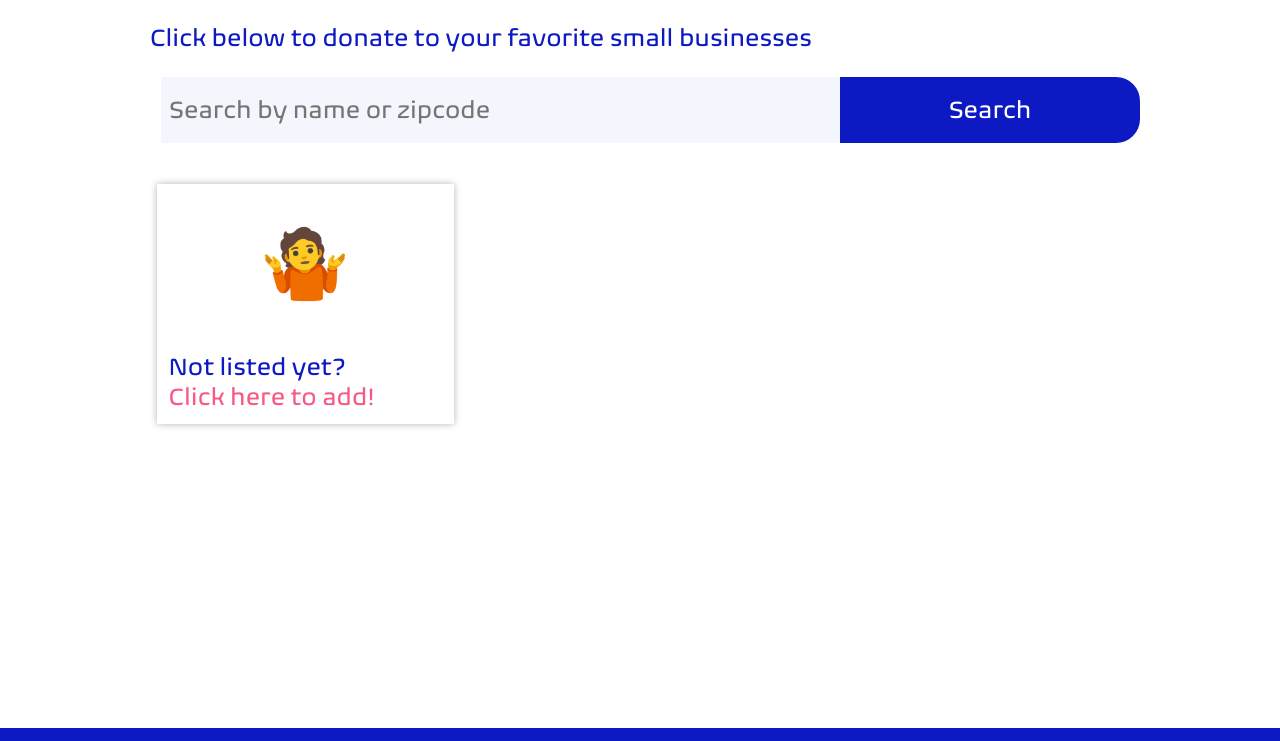
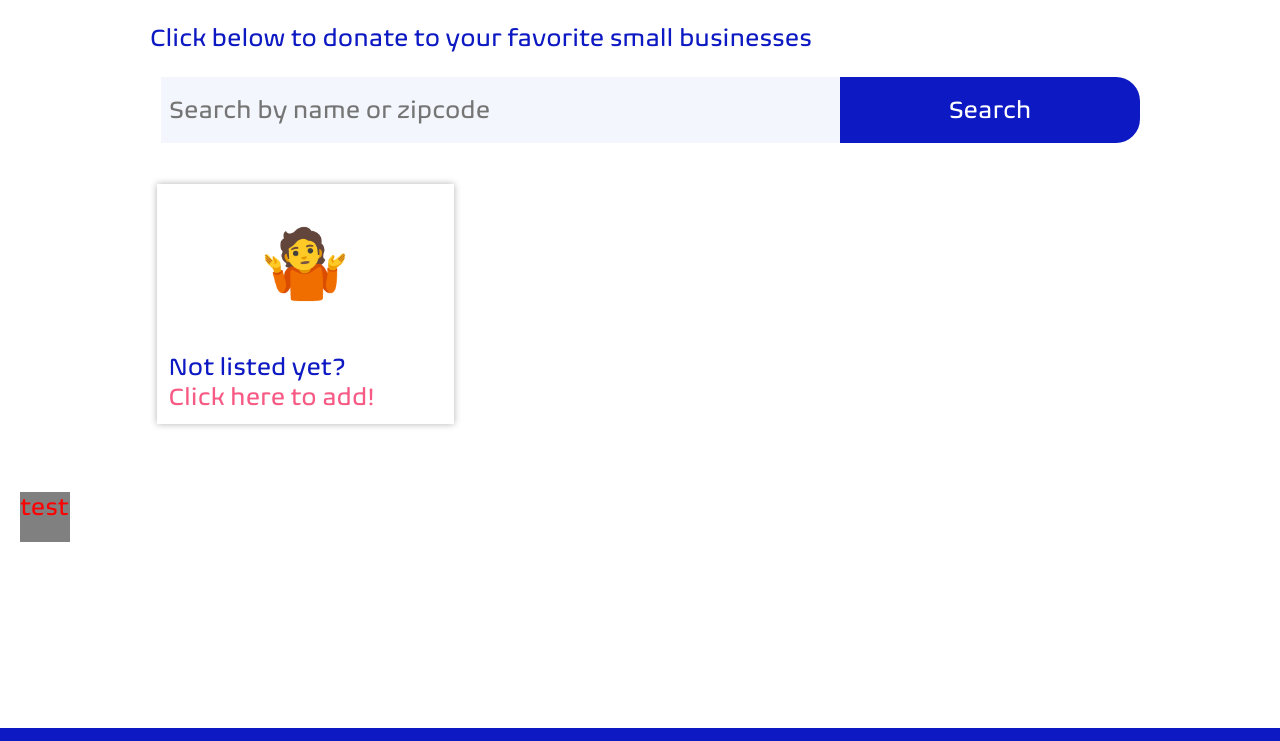
Before and after one commit to dmhburke/virtualcocktail-production, a Django app: page / in a window 1280 px wide. Shown: the part 238-979 px from the top of the page. Run offline with Django 3.2, Linux system fonts and the light colour scheme; data that the repository does not hold is empty; some libraries are stand-ins or nearby versions.

Commit message:
test install prompt

```diff
--- a/catalog/static/css/styles.css
+++ b/catalog/static/css/styles.css
@@ -40,6 +40,17 @@ appearance: none;
 
 body {
   background-color: var(--brandColorMain);
+}
+
+.testprompt {
+  position: absolute;
+  bottom: 20px;
+  left: 20px;
+  height: 50px;
+  width: 50px;
+  visibility: visible;
+  background-color: grey;
+  color: red;
 }
 
 .main {
--- a/catalog/templates/_baseTemplate.html
+++ b/catalog/templates/_baseTemplate.html
@@ -102,6 +102,7 @@ Each page extends this template and pipes in content within the content block
 
   {% endblock %}
 
+  <div class="testprompt">test</div>
   </div>
 
   <div class="footer"></div>
@@ -127,7 +128,8 @@ const isInStandaloneMode = () => ('standalone' in window.navigator) && (window.n
 
 // Checks if should display install popup notification:
 if (isIos() && !isInStandaloneMode()) {
-  this.setState({ showInstallMessage: true });
+  // this.setState({ showInstallMessage: true });
+  document.getElementById("testprompt").style.color = "green";
 }
 </script>
 
```
